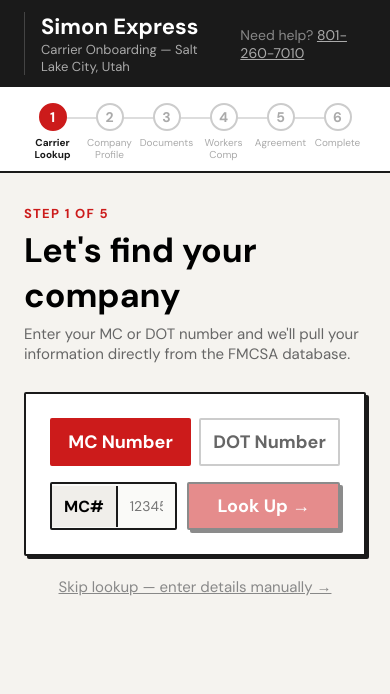
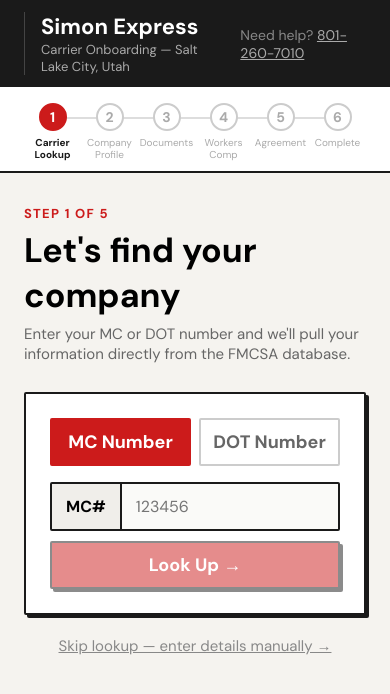
Before and after one commit to jasonfishback/onboarding, a Next.js app: page / in a window 390 px wide. Shown: the top 694 px of the page. Built offline with nearby package versions, Linux system fonts and the light colour scheme.

Commit message:
Stack MC# input + button vertically, add numeric/tel inputMode for mobile keypad

```diff
--- a/src/components/Step1.tsx
+++ b/src/components/Step1.tsx
@@ -125,8 +125,7 @@
           ))}
         </div>
 
-        <div style={{ display: "flex", gap: 10, alignItems: "stretch" }}>
-          <div style={{ flex: 1, minWidth: 0 }}>
+        <div style={{ display: "flex", flexDirection: "column", gap: 10 }}>
           <div
             style={{
               display: "flex",
@@ -135,12 +134,11 @@
               borderRadius: 2,
               overflow: "hidden",
               background: "#fafaf8",
-                height: "100%",
             }}
           >
             <span
               style={{
-                  padding: "10px 12px",
+                padding: "12px 14px",
                 background: "#f0eeea",
                 fontFamily: "DM Sans",
                 fontSize: 16,
@@ -154,27 +152,28 @@
             </span>
             <input
               value={value}
-                onChange={(e) => setValue(e.target.value)}
+              onChange={(e) => setValue(e.target.value.replace(/[^0-9]/g, ""))}
               placeholder={mode === "MC" ? "123456" : "9876543"}
+              inputMode="numeric"
+              pattern="[0-9]*"
               onKeyDown={(e) =>
                 e.key === "Enter" && value.length > 3 && lookup()
               }
               style={{
                 flex: 1,
                 minWidth: 0,
-                  padding: "10px 12px",
+                padding: "12px 14px",
                 border: "none",
                 fontFamily: "DM Sans",
-                  fontSize: 14,
+                fontSize: 16,
                 background: "transparent",
                 outline: "none",
                 width: "100%",
               }}
             />
           </div>
-          </div>
-          <Btn onClick={lookup} disabled={value.length < 3 || loading} style={{ flexShrink: 0 }}>
-            {loading ? "..." : "Look Up →"}
+          <Btn onClick={lookup} disabled={value.length < 3 || loading} style={{ width: "100%", textAlign: "center" }}>
+            {loading ? "Checking FMCSA database..." : "Look Up →"}
           </Btn>
         </div>
 
--- a/src/components/Step2.tsx
+++ b/src/components/Step2.tsx
@@ -18,9 +18,9 @@
 }
 
 // Simple field component using CSS classes
-function Field({ label, value, onChange, placeholder, required, type = "text" }: {
+function Field({ label, value, onChange, placeholder, required, type = "text", inputMode }: {
   label: string; value: string; onChange: (v: string) => void;
-  placeholder?: string; required?: boolean; type?: string;
+  placeholder?: string; required?: boolean; type?: string; inputMode?: "numeric" | "tel" | "email" | "text";
 }) {
   return (
     <div>
@@ -29,6 +29,7 @@
       </label>
       <input
         type={type}
+        inputMode={inputMode}
         value={value}
         onChange={e => onChange(e.target.value)}
         placeholder={placeholder}
@@ -74,7 +75,7 @@
       <div className="field-grid">
         <Field label="Contact Name" value={data.name} onChange={v => setData(d => ({ ...d, name: v }))} required />
         <Field label="Title / Role" value={data.title} onChange={v => setData(d => ({ ...d, title: v }))} placeholder="Owner, Dispatch…" />
-        <Field label="Phone" value={data.phone} onChange={v => setData(d => ({ ...d, phone: v }))} required />
+        <Field label="Phone" value={data.phone} onChange={v => setData(d => ({ ...d, phone: v }))} required inputMode="tel" />
         <Field label="Email" value={data.email} onChange={v => setData(d => ({ ...d, email: v }))} required />
       </div>
     </div>
@@ -124,11 +125,11 @@
         <div className="field-grid">
           <div className="full"><Field label="Legal Company Name" value={form.legalName} onChange={set("legalName")} required /></div>
           <div className="full"><Field label="DBA / Trade Name" value={form.dba} onChange={set("dba")} placeholder="If different from legal name" /></div>
-          <Field label="MC Number" value={form.mc} onChange={set("mc")} placeholder="MC123456" required />
-          <Field label="DOT Number" value={form.dot} onChange={set("dot")} placeholder="9876543" />
-          <div className="full"><Field label="EIN / Tax ID" value={form.ein} onChange={set("ein")} placeholder="XX-XXXXXXX" required /></div>
-          <Field label="Number of Trucks" value={form.truckCount} onChange={set("truckCount")} placeholder="e.g. 5" required />
-          <Field label="Number of Trailers" value={form.trailerCount} onChange={set("trailerCount")} placeholder="e.g. 8" required />
+          <Field label="MC Number" value={form.mc} onChange={set("mc")} placeholder="MC123456" required inputMode="numeric" />
+          <Field label="DOT Number" value={form.dot} onChange={set("dot")} placeholder="9876543" inputMode="numeric" />
+          <div className="full"><Field label="EIN / Tax ID" value={form.ein} onChange={set("ein")} placeholder="XX-XXXXXXX" required inputMode="numeric" /></div>
+          <Field label="Number of Trucks" value={form.truckCount} onChange={set("truckCount")} placeholder="e.g. 5" required inputMode="numeric" />
+          <Field label="Number of Trailers" value={form.trailerCount} onChange={set("trailerCount")} placeholder="e.g. 8" required inputMode="numeric" />
         </div>
 
         {/* Trailer Types */}
@@ -191,7 +192,7 @@
         <div className="field-grid">
           <Field label="Contact Name" value={form.contactName} onChange={set("contactName")} required />
           <Field label="Title / Role" value={form.contactTitle} onChange={set("contactTitle")} placeholder="Owner, Dispatch…" />
-          <Field label="Phone" value={form.phone} onChange={set("phone")} required />
+          <Field label="Phone" value={form.phone} onChange={set("phone")} required inputMode="tel" />
           <Field label="Email" value={form.email} onChange={set("email")} required />
         </div>
       </div>
```
Lines whose indentation alone changed are shown as unchanged.
